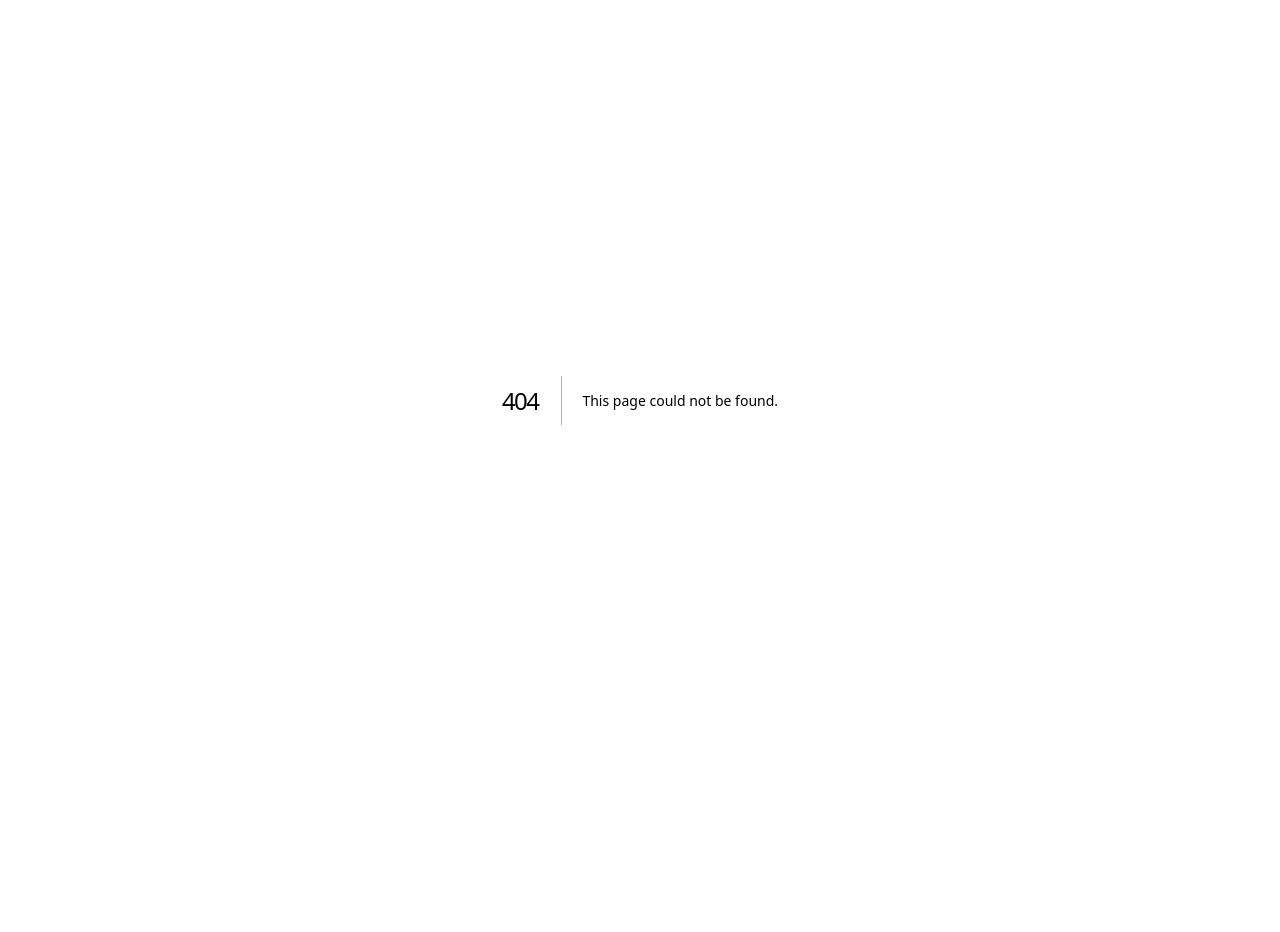
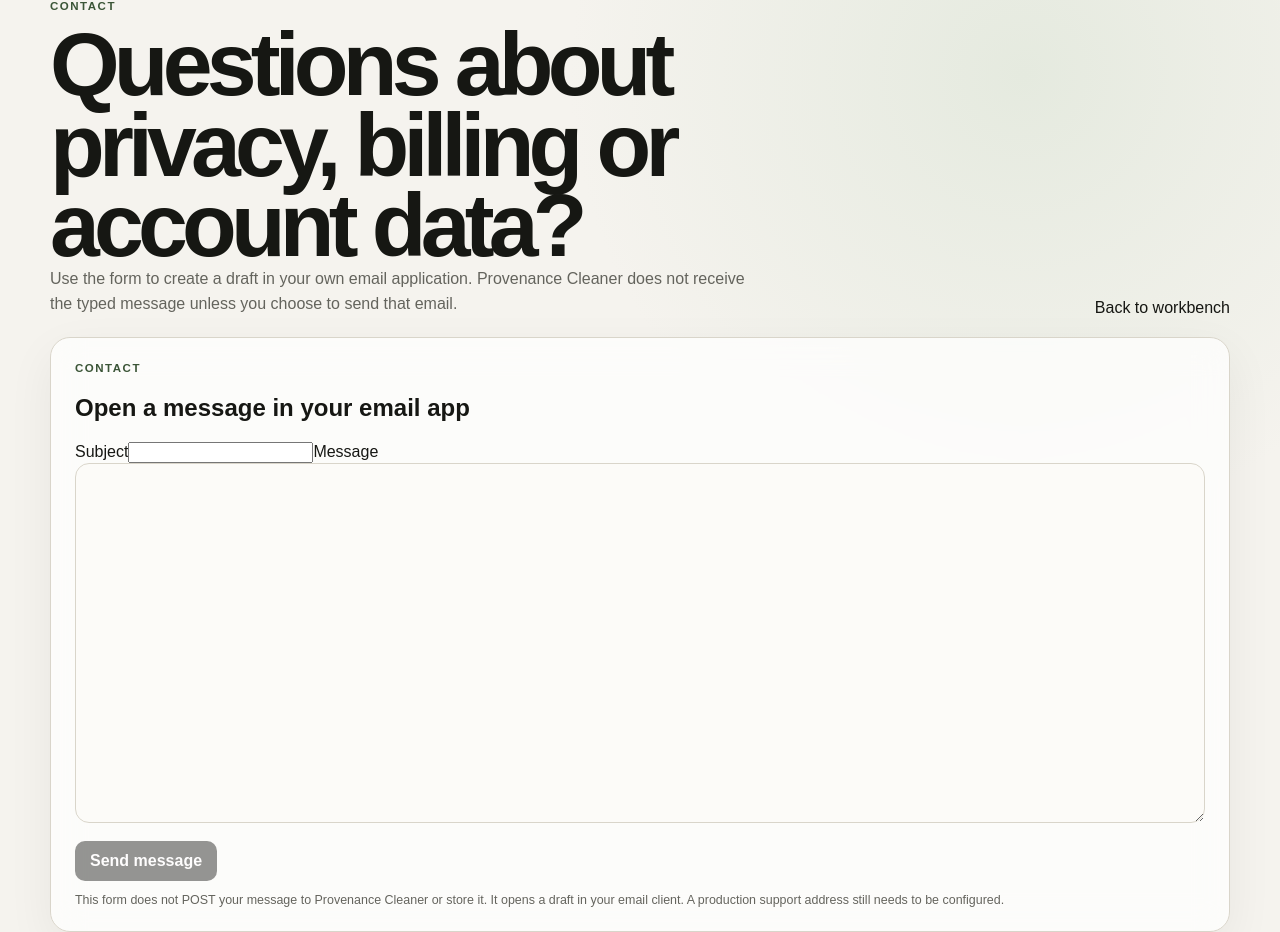
Before and after one commit to rrahul0904/provenance-cleaner, a Next.js app: page /contact in a window 1280 px wide. Before the commit this address had no page. Before the commit the page ends 800 px from the top, so only its background shows below. Built offline with nearby package versions, Linux system fonts and the light colour scheme.

Commit message:
feat: add privacy-preserving contact page

```diff
--- /dev/null
+++ b/src/app/contact/page.tsx
@@ -0,0 +1,5 @@
+import { ContactMailto } from "@/components/contact-mailto";
+
+export default function ContactPage() {
+  return <main className="shell"><header className="section-heading"><div><p className="eyebrow">Contact</p><h1>Questions about privacy, billing or account data?</h1><p>Use the form to create a draft in your own email application. Provenance Cleaner does not receive the typed message unless you choose to send that email.</p></div><a href="/">Back to workbench</a></header><ContactMailto supportEmail={process.env.NEXT_PUBLIC_SUPPORT_EMAIL?.trim() || null} /></main>;
+}
```
